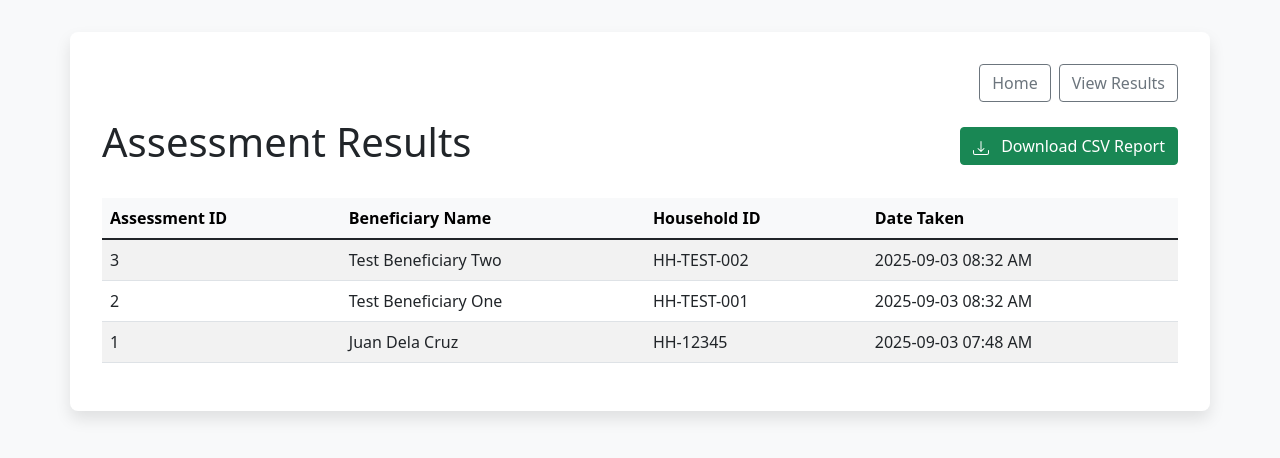
After one commit to Alden0827/fds_talaan, a Flask app: page /results in a window 1280 px wide. The commit adds this page. Shown: the top 458 px of the page. Run offline with Flask 3, Linux system fonts and the light colour scheme.

Commit message:
feat: Add CSV download feature for assessments
This commit introduces a new feature that allows users to download a comprehensive CSV report of all submitted assessments.

- Adds a `/results` page that displays a list of all assessments.
- Implements a `/download_csv` route that dynamically generates the CSV file.
- The CSV generation logic pivots the normalized database data into a wide format, with one row per assessment and a column for each question.
- Uses eager loading with SQLAlchemy's `joinedload` to ensure efficient database querying.

```diff
--- a/app.py
+++ b/app.py
@@ -1,9 +1,12 @@
-from flask import Flask, render_template, request, redirect, url_for, flash
+from flask import Flask, render_template, request, redirect, url_for, flash, Response
 from flask_sqlalchemy import SQLAlchemy
 import os
 import click
 from flask.cli import with_appcontext
 from collections import defaultdict
+import csv
+import io
+from sqlalchemy.orm import joinedload
 
 # --- App Setup ---
 basedir = os.path.abspath(os.path.dirname(__file__))
@@ -107,6 +110,63 @@ def submit():
 @app.route('/success')
 def success():
     return render_template('success.html')
+
+@app.route('/results')
+def results():
+    assessments = Assessment.query.options(
+        joinedload(Assessment.beneficiary)
+    ).order_by(Assessment.date_taken.desc()).all()
+    return render_template('results.html', assessments=assessments)
+
+@app.route('/download_csv')
+def download_csv():
+    # 1. Define CSV Headers
+    questions = Question.query.order_by(Question.order).all()
+    # Using question text for headers for readability
+    question_headers = [q.text for q in questions]
+    headers = [
+        'Assessment ID', 'Beneficiary Name', 'Household ID', 'Date Taken'
+    ] + question_headers
+
+    # 2. Fetch all data
+    # Eager load related data to avoid N+1 queries
+    assessments = Assessment.query.options(
+        joinedload(Assessment.beneficiary),
+        joinedload(Assessment.answers).joinedload(Answer.question)
+    ).all()
+
+    # 3. Prepare data for CSV
+    rows = []
+    for assessment in assessments:
+        # Create a dictionary of answers for the current assessment for quick lookup
+        answer_map = {ans.question_id: ans.value for ans in assessment.answers}
+
+        row = {
+            'Assessment ID': assessment.id,
+            'Beneficiary Name': assessment.beneficiary.name,
+            'Household ID': assessment.beneficiary.household_id,
+            'Date Taken': assessment.date_taken.strftime('%Y-%m-%d %H:%M:%S'),
+        }
+        # Populate answers for each question column
+        for q in questions:
+            row[q.text] = answer_map.get(q.id, '') # Default to empty string if no answer
+
+        rows.append(row)
+
+    # 4. Generate CSV in-memory
+    si = io.StringIO()
+    writer = csv.DictWriter(si, fieldnames=headers)
+    writer.writeheader()
+    writer.writerows(rows)
+
+    output = si.getvalue()
+
+    # 5. Return as a file download
+    return Response(
+        output,
+        mimetype="text/csv",
+        headers={"Content-Disposition": "attachment;filename=4ps_assessments_report.csv"}
+    )
 
 
 # --- DB Initialization Command ---
--- a/templates/base.html
+++ b/templates/base.html
@@ -37,6 +37,20 @@
   </head>
   <body>
     <div class="container">
+        <nav class="d-flex justify-content-end mb-3">
+            <a href="{{ url_for('index') }}" class="btn btn-outline-secondary me-2">Home</a>
+            <a href="{{ url_for('results') }}" class="btn btn-outline-secondary">View Results</a>
+        </nav>
+        {% with messages = get_flashed_messages(with_categories=true) %}
+            {% if messages %}
+                {% for category, message in messages %}
+                    <div class="alert alert-{{ category }} alert-dismissible fade show" role="alert">
+                        {{ message }}
+                        <button type="button" class="btn-close" data-bs-dismiss="alert" aria-label="Close"></button>
+                    </div>
+                {% endfor %}
+            {% endif %}
+        {% endwith %}
         {% block content %}{% endblock %}
     </div>
 
--- /dev/null
+++ b/templates/results.html
@@ -0,0 +1,45 @@
+{% extends 'base.html' %}
+
+{% block title %}View Results{% endblock %}
+
+{% block content %}
+<div class="d-flex justify-content-between align-items-center mb-4">
+    <h1>Assessment Results</h1>
+    <a href="{{ url_for('download_csv') }}" class="btn btn-success">
+        <svg xmlns="http://www.w3.org/2000/svg" width="16" height="16" fill="currentColor" class="bi bi-download me-2" viewBox="0 0 16 16">
+            <path d="M.5 9.9a.5.5 0 0 1 .5.5v2.5a1 1 0 0 0 1 1h12a1 1 0 0 0 1-1v-2.5a.5.5 0 0 1 1 0v2.5a2 2 0 0 1-2 2H2a2 2 0 0 1-2-2v-2.5a.5.5 0 0 1 .5-.5z"/>
+            <path d="M7.646 11.854a.5.5 0 0 0 .708 0l3-3a.5.5 0 0 0-.708-.708L8.5 10.293V1.5a.5.5 0 0 0-1 0v8.793L5.354 8.146a.5.5 0 1 0-.708.708l3 3z"/>
+        </svg>
+        Download CSV Report
+    </a>
+</div>
+
+{% if assessments %}
+<div class="table-responsive">
+    <table class="table table-striped table-hover">
+        <thead class="table-light">
+            <tr>
+                <th scope="col">Assessment ID</th>
+                <th scope="col">Beneficiary Name</th>
+                <th scope="col">Household ID</th>
+                <th scope="col">Date Taken</th>
+            </tr>
+        </thead>
+        <tbody>
+            {% for assessment in assessments %}
+            <tr>
+                <td>{{ assessment.id }}</td>
+                <td>{{ assessment.beneficiary.name }}</td>
+                <td>{{ assessment.beneficiary.household_id }}</td>
+                <td>{{ assessment.date_taken.strftime('%Y-%m-%d %I:%M %p') }}</td>
+            </tr>
+            {% endfor %}
+        </tbody>
+    </table>
+</div>
+{% else %}
+<div class="alert alert-info" role="alert">
+    No assessments have been submitted yet.
+</div>
+{% endif %}
+{% endblock %}
```
Also changed, not shown: app.db.
